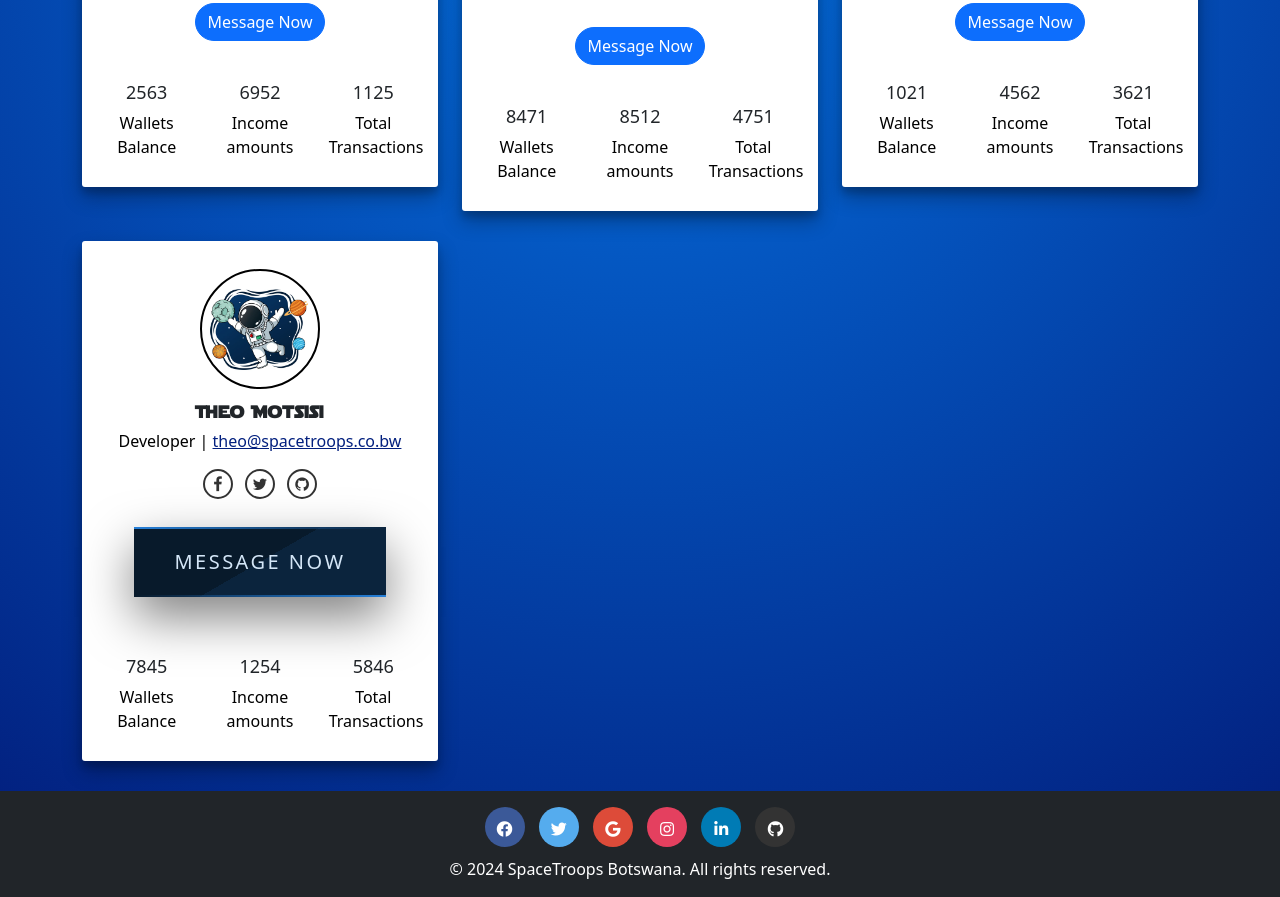
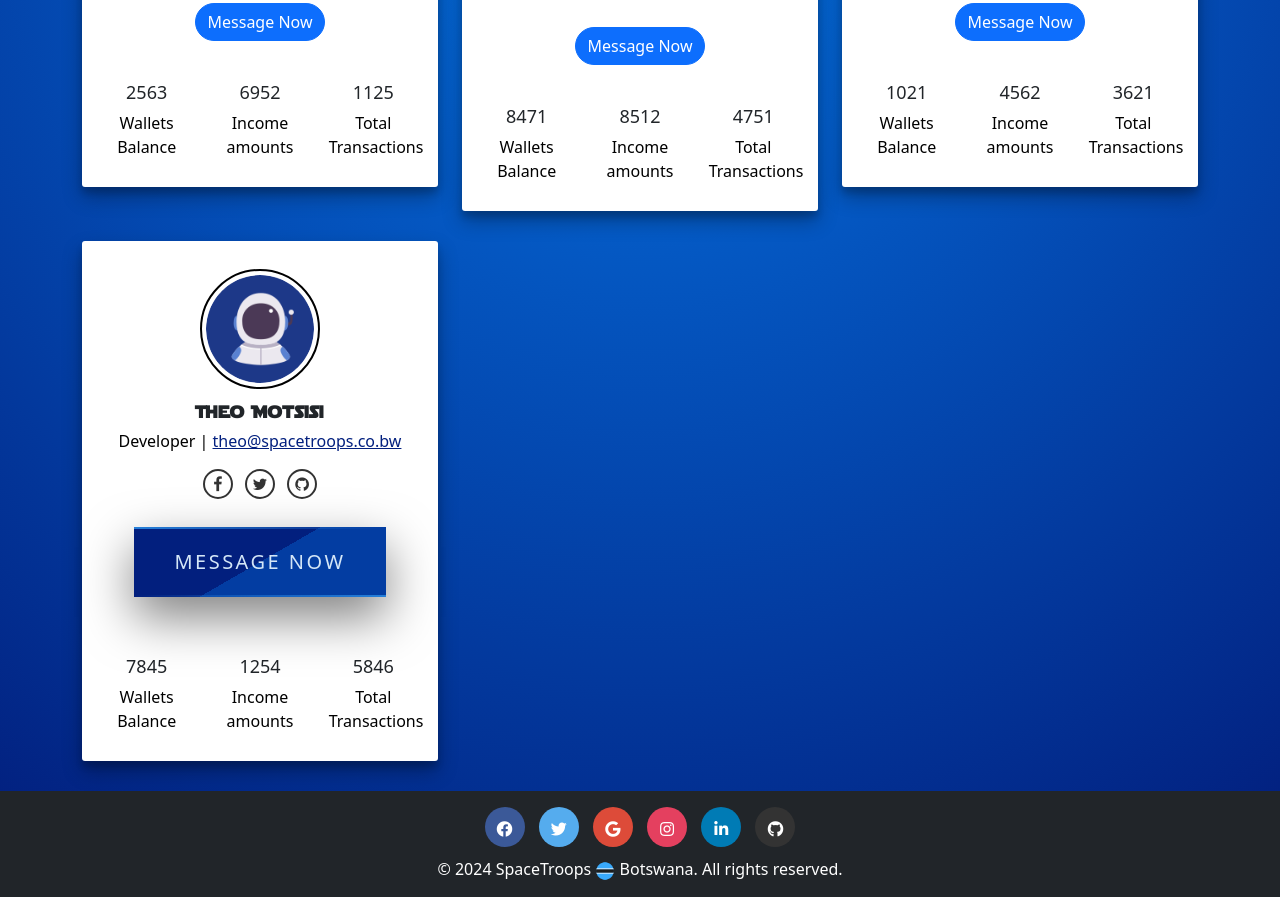
Before and after one commit to Kingtheo007/odc_may_version_control, a plain HTML site: page index.html in a window 1280 px wide. Shown: the part 1181-2078 px from the top of the page. Drawn offline with nearby package versions, Linux system fonts and the light colour scheme.

Commit message:
add bw flag to footer and change pro picture

```diff
--- a/css/theo_btn.css
+++ b/css/theo_btn.css
@@ -1060,7 +1060,7 @@
   }
 
   .animated-button8 {
-    background: linear-gradient(-30deg, #0b243d 50%, #081a2b 50%);
+    background: linear-gradient(-30deg, #033DA2 50%, #021F7E 50%);
     padding: 20px 40px;
     margin: 12px;
     display: inline-block;
--- a/index.html
+++ b/index.html
@@ -534,7 +534,7 @@
                 <div class="col-lg-4">
                     <div class="text-center card-box">
                         <div class="member-card pt-2 pb-2">
-                            <div class="thumb-lg member-thumb mx-auto"><img src="assets/profile_pictures/astro_theo.jpg"
+                            <div class="thumb-lg member-thumb mx-auto"><img src="assets/profile_pictures/astronaut.png"
                                     class="rounded-circle img-thumbnail" alt="profile-image"></div>
                             <div class>
                                 <h4 style="font-family: StarJedi; margin-top: 10px;">Theo Motsisi</h4>
@@ -862,7 +862,7 @@
             <a href="#" class="social-icon github"><i class="fab fa-github"></i></a>
         </div>
         <div class="container">
-            <span>&copy; 2024 SpaceTroops Botswana. All rights reserved.</span>
+            <span>&copy; 2024 SpaceTroops <img src="assets/icon/botswana.png" alt="Icon" style="height: 20px; width: 20px; vertical-align: middle;"> Botswana. All rights reserved.</span>
         </div>
     </footer>
     <!-- End Footer -->
```
Also changed, not shown: assets/icon/botswana.png (added), assets/profile_pictures/astronaut.png (added).
